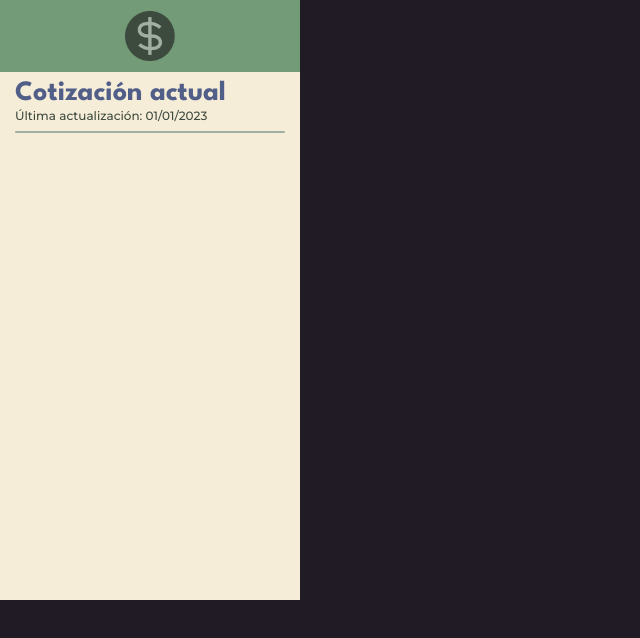
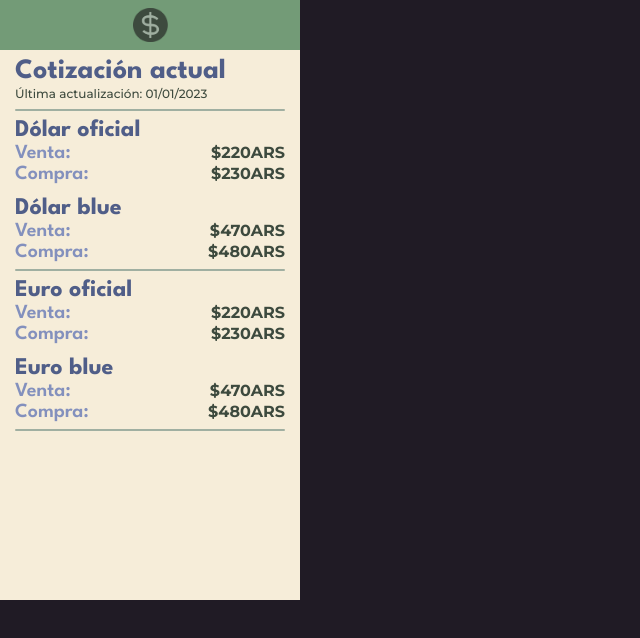
Before and after one commit to LucaCuello/DolarLive, a React (Vite) app: page / in a window 1280 px wide. Shown: the top 638 px of the page, without its empty margins (0-640 px from the left). Built offline with nearby package versions, Linux system fonts and the light colour scheme; no server answers.

Commit message:
Created a new currency component and added its styles

```diff
--- a/src/App.css
+++ b/src/App.css
@@ -1,15 +1,5 @@
-/* #root {
-  width: 300px;
-  height: 600px;
-  margin: 0 auto;
-  padding: 2rem;
-  text-align: center;
-} */
-
 @import url("https://fonts.googleapis.com/css2?family=League+Spartan:wght@100;200;300;400;500;600;700;800;900&display=swap");
 @import url("https://fonts.googleapis.com/css2?family=Montserrat:ital,wght@0,100;0,200;0,300;0,400;0,500;0,600;0,700;0,800;0,900;1,100;1,200;1,300;1,400;1,500;1,600;1,700;1,800;1,900&display=swap");
-
-/* font-family: 'Montserrat', sans-serif; */
 
 *,
 *::before,
@@ -38,12 +28,12 @@ body {
   justify-content: center;
   align-items: center;
   width: 300px;
-  height: 72px;
+  height: 50px;
   background-color: #739b77;
 }
 
 .extension-header img {
-  width: 50px;
+  width: 35px;
   height: auto;
 }
 
@@ -74,5 +64,45 @@ body {
   width: 100%;
   background-color: #a0afa1;
   border-radius: 40px;
-  margin-top: 8px;
+  margin: 8px 0;
 }
+
+.currency-container {
+  display: flex;
+  flex-direction: column;
+  gap: 14px;
+  width: 100%;
+}
+
+.type-container {
+  display: flex;
+  flex-direction: column;
+  gap: 2px;
+}
+
+.type-container h2 {
+  font-size: 24px;
+  font-family: "League Spartan", sans-serif;
+  font-weight: 700;
+  color: #505e88;
+}
+
+.price-container {
+  display: flex;
+  justify-content: space-between;
+  align-items: center;
+}
+
+.price-container .price-title {
+  font-size: 20px;
+  font-family: "League Spartan", sans-serif;
+  font-weight: 600;
+  color: #8390bd;
+}
+
+.price-container .price-value {
+  font-size: 16px;
+  font-family: "Montserrat", sans-serif;
+  font-weight: 700;
+  color: #3d4a3e;
+}
--- a/src/App.tsx
+++ b/src/App.tsx
@@ -1,5 +1,6 @@
 import { useEffect, useState } from "react";
 import "./App.css";
+import { CurrencyComponent } from "./components/CurrencyComponent/CurrencyComponent";
 
 function App() {
   const [data, setData] = useState<any>(null);
@@ -28,6 +29,11 @@ function App() {
         <span>Última actualización: 01/01/2023</span>
       </div>
       <div className="extension-divider"></div>
+      <CurrencyComponent type="Dólar" />
+      <div className="extension-divider"></div>
+      <CurrencyComponent type="Euro" />
+      <div className="extension-divider"></div>
+
       {/* <p>Valor venta: ${data?.oficial.value_sell} ARS</p>
       <p>Valor compra: ${data?.oficial.value_buy} ARS</p> */}
     </div>
--- /dev/null
+++ b/src/components/CurrencyComponent/CurrencyComponent.tsx
@@ -0,0 +1,32 @@
+type CurrencyComponentProps = {
+  type: string;
+};
+
+export const CurrencyComponent = ({ type }: CurrencyComponentProps) => {
+  return (
+    <div className="currency-container">
+      <div className="type-container">
+        <h2>{type} oficial</h2>
+        <div className="price-container">
+          <span className="price-title">Venta:</span>
+          <span className="price-value">$220ARS</span>
+        </div>
+        <div className="price-container">
+          <span className="price-title">Compra:</span>
+          <span className="price-value">$230ARS</span>
+        </div>
+      </div>
+      <div className="type-container">
+        <h2>{type} blue</h2>
+        <div className="price-container">
+          <span className="price-title">Venta:</span>
+          <span className="price-value">$470ARS</span>
+        </div>
+        <div className="price-container">
+          <span className="price-title">Compra:</span>
+          <span className="price-value">$480ARS</span>
+        </div>
+      </div>
+    </div>
+  );
+};
```
